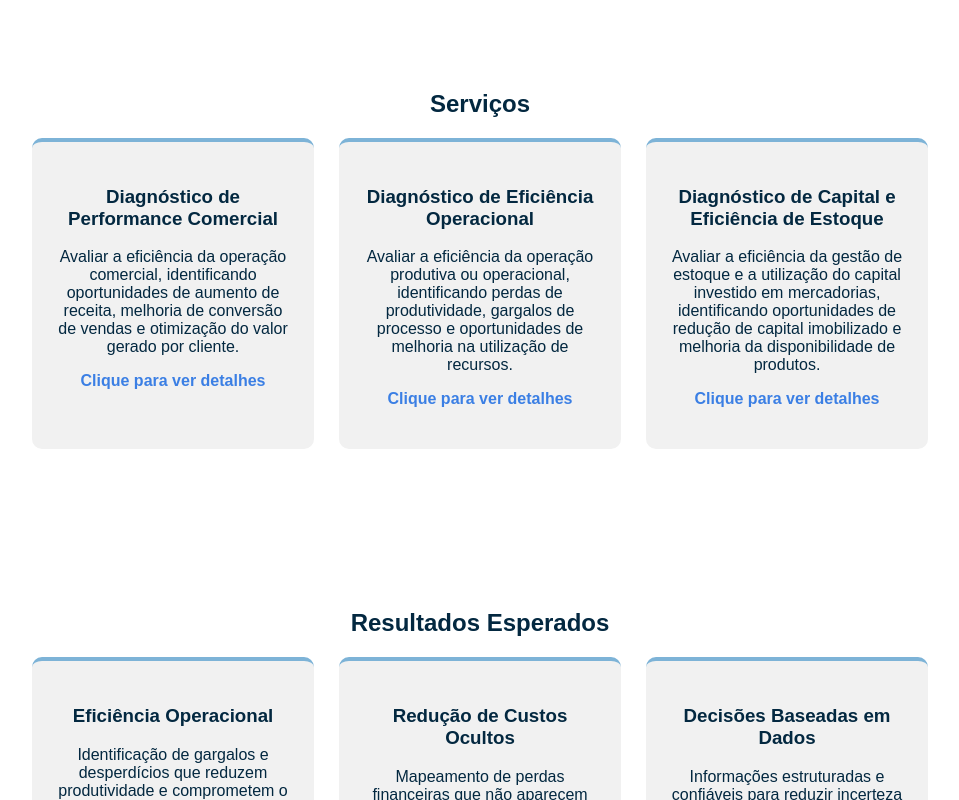
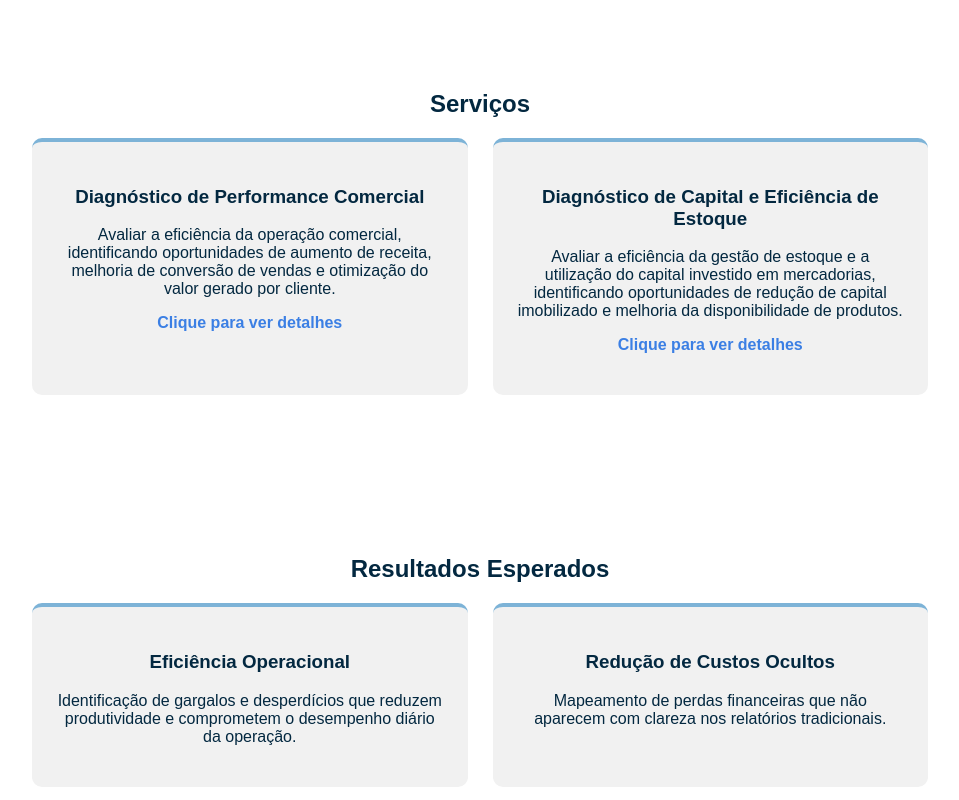
Before and after one commit to Jjunior112/little-birds-consulting, a React (Vite) app: page / in a window 1280 px wide. Shown: the part 1000-1800 px from the top of the page, without its empty margins (160-1119 px from the left). Built offline with nearby package versions, Linux system fonts and the light colour scheme.

Commit message:
ajuste nos serviços

```diff
--- a/src/App.css
+++ b/src/App.css
@@ -80,7 +80,7 @@ body {
 
 .service-grid {
   display: grid;
-  grid-template-columns: repeat(3, 1fr);
+  grid-template-columns: repeat(2, 1fr);
   gap: 25px;
 }
 
--- a/src/components/Services.jsx
+++ b/src/components/Services.jsx
@@ -28,28 +28,28 @@ function Services() {
       ]
     },
 
-    {
-      title: "Diagnóstico de Eficiência Operacional",
+    // {
+    //   title: "Diagnóstico de Eficiência Operacional",
 
-      objetivo:
-        "Avaliar a eficiência da operação produtiva ou operacional, identificando perdas de produtividade, gargalos de processo e oportunidades de melhoria na utilização de recursos.",
+    //   objetivo:
+    //     "Avaliar a eficiência da operação produtiva ou operacional, identificando perdas de produtividade, gargalos de processo e oportunidades de melhoria na utilização de recursos.",
 
-      escopo: [
-        "Nível de utilização da capacidade operacional.",
-        "Produtividade por recurso ou unidade produtiva.",
-        "Disponibilidade de equipamentos ou recursos operacionais.",
-        "Ocorrência de retrabalho ou perdas de produção.",
-        "Eficiência geral da operação produtiva.",
-        "Custo operacional por unidade produzida ou serviço executado."
-      ],
+    //   escopo: [
+    //     "Nível de utilização da capacidade operacional.",
+    //     "Produtividade por recurso ou unidade produtiva.",
+    //     "Disponibilidade de equipamentos ou recursos operacionais.",
+    //     "Ocorrência de retrabalho ou perdas de produção.",
+    //     "Eficiência geral da operação produtiva.",
+    //     "Custo operacional por unidade produzida ou serviço executado."
+    //   ],
 
-      entregaveis: [
-        "Análise de eficiência da operação.",
-        "Identificação de gargalos operacionais.",
-        "Avaliação de perdas produtivas e desperdícios.",
-        "Recomendações para aumento de produtividade e eficiência."
-      ]
-    },
+    //   entregaveis: [
+    //     "Análise de eficiência da operação.",
+    //     "Identificação de gargalos operacionais.",
+    //     "Avaliação de perdas produtivas e desperdícios.",
+    //     "Recomendações para aumento de produtividade e eficiência."
+    //   ]
+    // },
 
     {
       title: "Diagnóstico de Capital e Eficiência de Estoque",
@@ -61,7 +61,7 @@ function Services() {
         "Giro de estoque por produto ou categoria.",
         "Cobertura de estoque e equilíbrio entre oferta e demanda.",
         "Capital financeiro imobilizado em estoque.",
-        "concentração de estoque em produtos de baixo giro.",
+        "Concentração de estoque em produtos de baixo giro.",
         "Ocorrência de ruptura de produtos estratégicos.",
         "Distribuição do estoque por relevância de faturamento ou margem."
       ],
```
